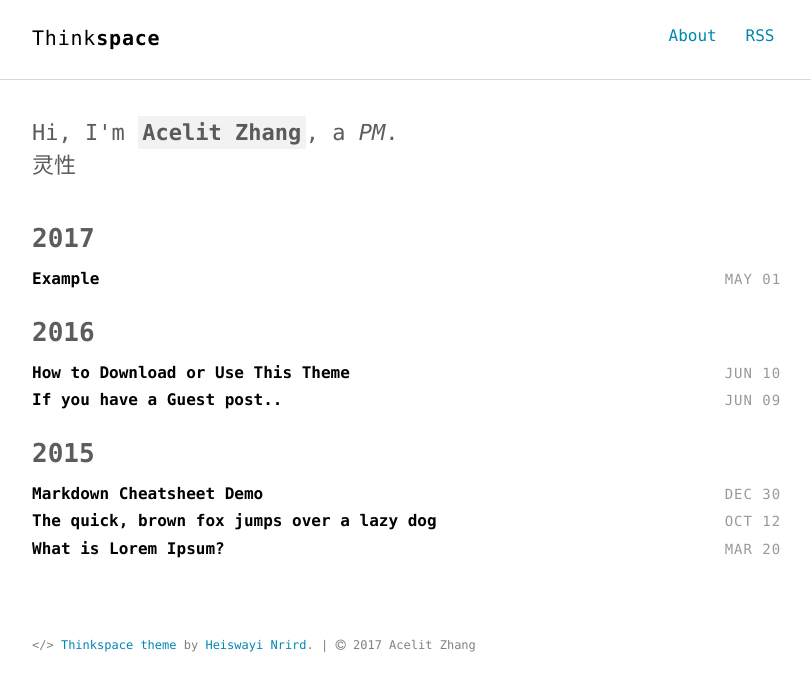
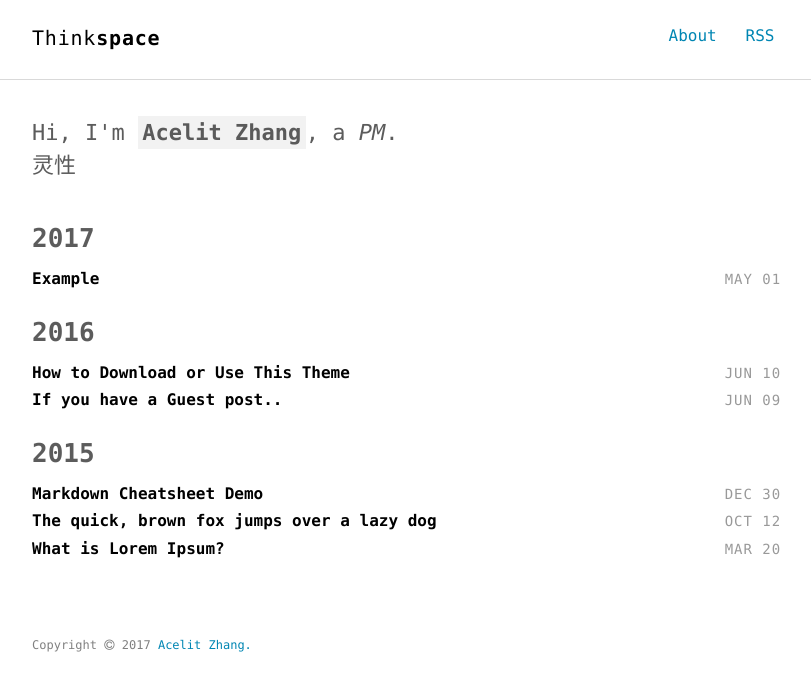
Before and after one commit to iamzx/iamzx.github.io, a Jekyll site: the page built from index.html, in a window 1280 px wide. Shown: the top 691 px of the page, without its empty margins (232-1043 px from the left). Built offline with Jekyll 4.4.1, drawn with Linux system fonts in a browser that asks for light colours.

Commit message:
Update footer.html

```diff
--- a/_includes/footer.html
+++ b/_includes/footer.html
@@ -1,5 +1,5 @@
 <footer class="site-footer">
   <div class="container">
-    <small class="block">&lt;/&gt; <a href="http://github.com/heiswayi/thinkspace" title="a minimalist Jekyll theme for technical writing">Thinkspace theme</a> by <a href="http://heiswayi.github.io">Heiswayi Nrird</a>. | <i class="fa fa-copyright"></i> {{ site.time | date: '%Y' }} {{ site.author.name }}</small>
+    <small class="block">Copyright <i class="fa fa-copyright"></i> {{ site.time | date: '%Y' }} <a href="http://iamzx.github.io">Acelit Zhang.</a></small>
   </div>
 </footer>
```
